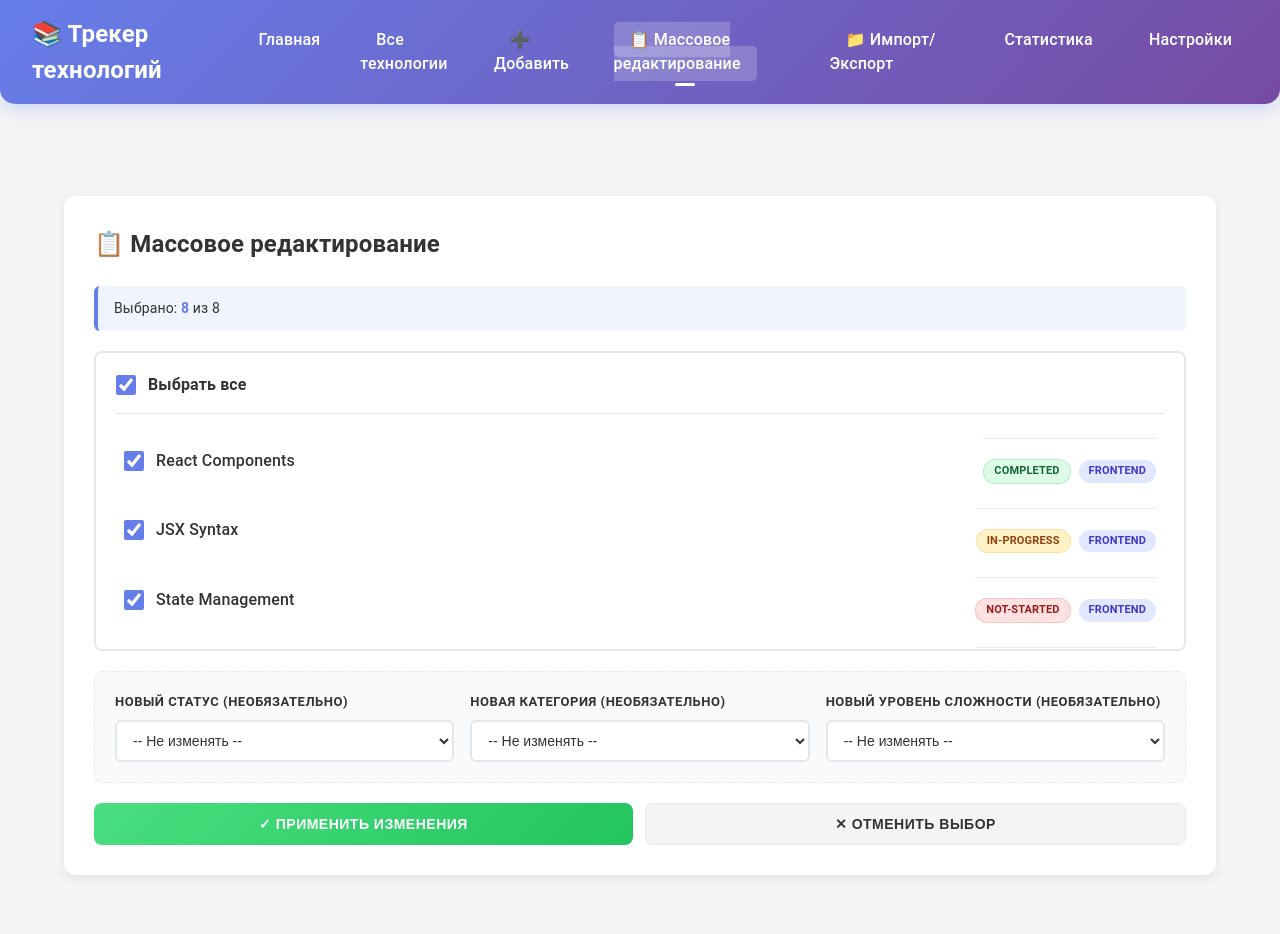
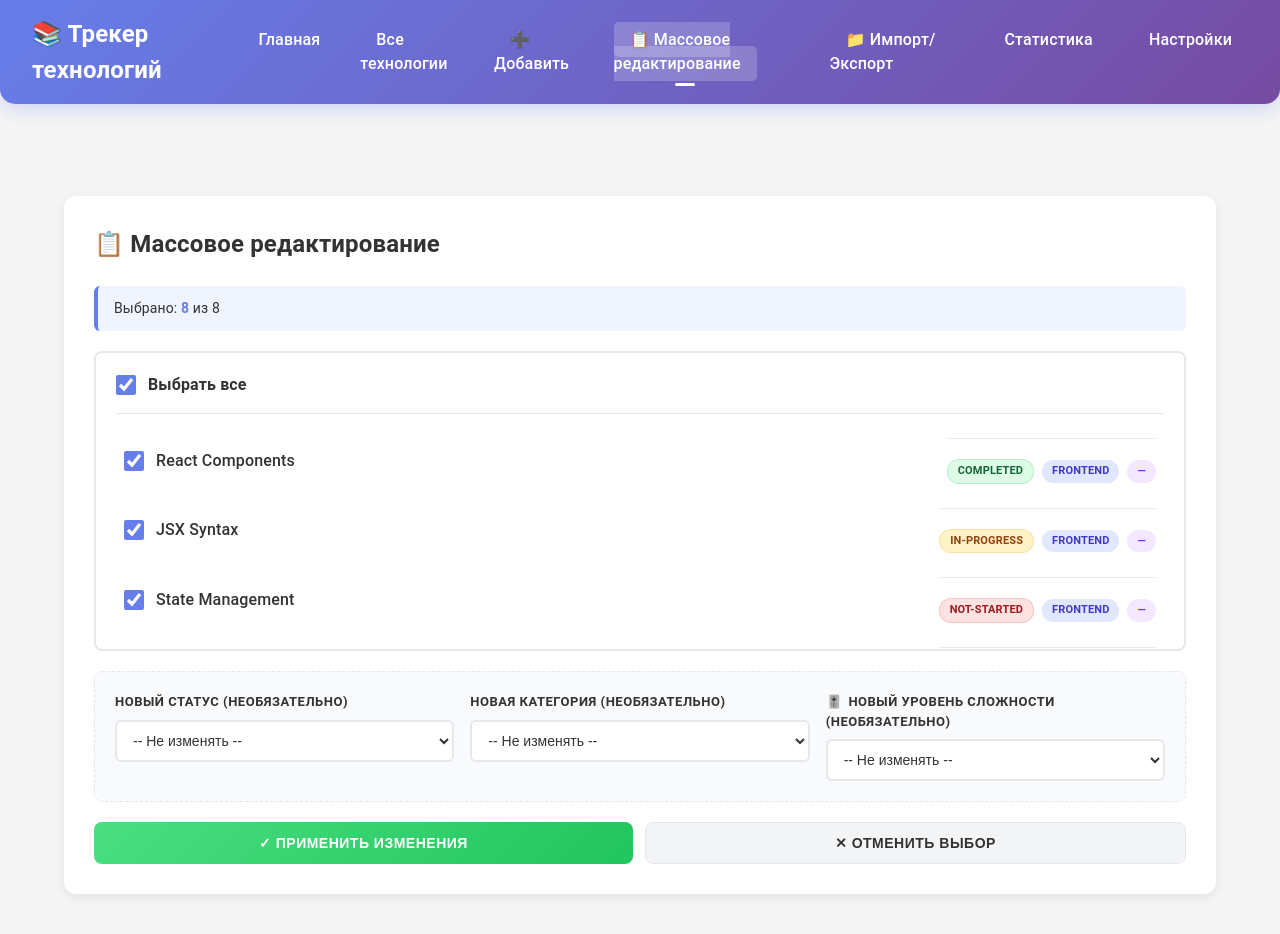
Before and after one commit to glaybyonest/Technology-Tracker, a React (Vite) app: page /bulk-edit in a window 1280 px wide. Both pictures are taken after a click on the checkbox "Выбрать все". Shown: the top 934 px of the page. Built offline with nearby package versions, Linux system fonts and the light colour scheme.

Commit message:
last update

```diff
--- a/src/components/ApiSearch.jsx
+++ b/src/components/ApiSearch.jsx
@@ -1,6 +1,7 @@
 import { useState, useEffect, useRef } from 'react';
 import useDebounce from '../hooks/useDebounce';
 import './ApiSearch.css';
+import { normalizeUrlList } from '../utils/url';
 
 function ApiSearch({ onAddTechnology }) {
   const [searchTerm, setSearchTerm] = useState('');
@@ -99,8 +100,10 @@ function ApiSearch({ onAddTechnology }) {
   }, [debouncedSearchTerm]);
 
   const handleAdd = (tech) => {
+    const normalizedResources = normalizeUrlList(tech.resources || []);
     const techToAdd = {
       ...tech,
+      resources: normalizedResources,
       id: Date.now(),
       status: 'not-started',
       notes: ''
@@ -153,7 +156,7 @@ function ApiSearch({ onAddTechnology }) {
                       <span className="result-difficulty">{tech.difficulty}</span>
                     </div>
                     <div className="result-resources">
-                      <small>Ресурсы: {tech.resources?.join(', ') || 'нет'}</small>
+                      <small>Ресурсы: {normalizeUrlList(tech.resources || []).join(', ') || 'нет'}</small>
                     </div>
                   </div>
                   <button
--- a/src/components/BulkEditTechnologies.css
+++ b/src/components/BulkEditTechnologies.css
@@ -157,6 +157,11 @@
   color: #4338ca;
 }
 
+.badge.difficulty {
+  background: #f3e8ff;
+  color: #7c3aed;
+}
+
 .no-items {
   text-align: center;
   color: #999;
@@ -187,6 +192,12 @@
   font-size: 13px;
   text-transform: uppercase;
   letter-spacing: 0.5px;
+}
+.label-icon {
+  display: inline-flex;
+  align-items: center;
+  justify-content: center;
+  margin-right: 6px;
 }
 
 .option-group select {
--- a/src/components/BulkEditTechnologies.jsx
+++ b/src/components/BulkEditTechnologies.jsx
@@ -107,6 +107,7 @@ function BulkEditTechnologies({ technologies = [], onUpdate }) {
                   <span className="tech-meta">
                     <span className={`badge status-${tech.status}`}>{tech.status}</span>
                     <span className="badge category">{tech.category}</span>
+                    <span className="badge difficulty">{tech.difficulty || '—'}</span>
                   </span>
                 </label>
               </div>
@@ -152,7 +153,10 @@ function BulkEditTechnologies({ technologies = [], onUpdate }) {
           </div>
 
           <div className="option-group">
-            <label htmlFor="bulk-difficulty">Новый уровень сложности (необязательно)</label>
+            <label htmlFor="bulk-difficulty">
+              <span className="label-icon" aria-hidden="true">🎚️</span>
+              Новый уровень сложности (необязательно)
+            </label>
             <select
               id="bulk-difficulty"
               value={newDifficulty}
--- a/src/components/TechnologyForm.jsx
+++ b/src/components/TechnologyForm.jsx
@@ -1,6 +1,7 @@
 import { useState, useEffect } from 'react';
 import { useNavigate } from 'react-router-dom';
 import './TechnologyForm.css';
+import { isValidUrlLike, normalizeUrlList } from '../utils/url';
 
 function TechnologyForm({ onSave, onCancel, initialData = {} }) {
   const navigate = useNavigate();
@@ -53,23 +54,13 @@ function TechnologyForm({ onSave, onCancel, initialData = {} }) {
 
     // валидация URL-адресов ресурсов
     formData.resources.forEach((resource, index) => {
-      if (resource && !isValidUrl(resource)) {
+      if (resource && !isValidUrlLike(resource)) {
         newErrors[`resource_${index}`] = 'Введите корректный URL';
       }
     });
 
     setErrors(newErrors);
     setIsFormValid(Object.keys(newErrors).length === 0);
-  };
-
-  // проверка корректности URL
-  const isValidUrl = (string) => {
-    try {
-      new URL(string);
-      return true;
-    } catch (_) {
-      return false;
-    }
   };
 
   // запуск валидации при каждом изменении formData
@@ -120,10 +111,11 @@ function TechnologyForm({ onSave, onCancel, initialData = {} }) {
     e.preventDefault();
 
     if (isFormValid) {
-      // очищаем пустые ресурсы перед сохранением
+      // очищаем пустые ресурсы перед сохранением и убираем протокол
+      const cleanedResources = normalizeUrlList(formData.resources);
       const cleanedData = {
         ...formData,
-        resources: formData.resources.filter(resource => resource.trim() !== '')
+        resources: cleanedResources
       };
 
       // вызов onSave в App для обновления списка технологий
@@ -246,10 +238,11 @@ function TechnologyForm({ onSave, onCancel, initialData = {} }) {
         {formData.resources.map((resource, index) => (
           <div key={index} className="resource-field">
             <input
-              type="url"
+              type="text"
+              inputMode="url"
               value={resource}
               onChange={(e) => handleResourceChange(index, e.target.value)}
-              placeholder="https://example.com"
+              placeholder="example.com"
               className={errors[`resource_${index}`] ? 'error' : ''}
               aria-describedby={errors[`resource_${index}`] ? `resource-${index}-error` : undefined}
             />
--- /dev/null
+++ b/src/utils/url.js
@@ -0,0 +1,20 @@
+// Utility helpers for working with URLs displayed in the UI.
+export const stripProtocol = (value = '') =>
+  value.trim().replace(/^https?:\/\//i, '');
+
+export const isValidUrlLike = (value = '') => {
+  if (!value.trim()) return false;
+  const withProtocol = /^https?:\/\//i.test(value) ? value : `https://${value}`;
+  try {
+    new URL(withProtocol);
+    return true;
+  } catch (_) {
+    return false;
+  }
+};
+
+export const normalizeUrlList = (list = []) =>
+  list
+    .map(stripProtocol)
+    .map(item => item.trim())
+    .filter(Boolean);
```
